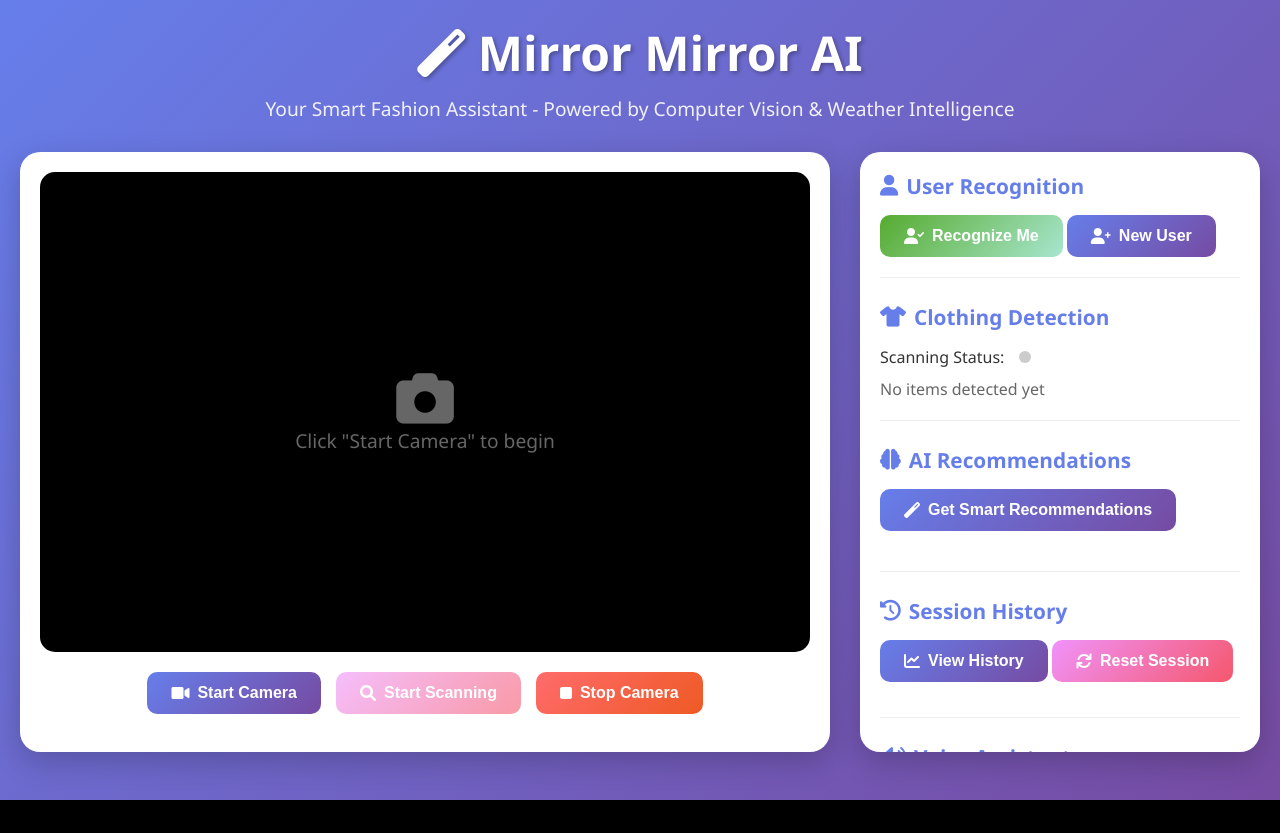
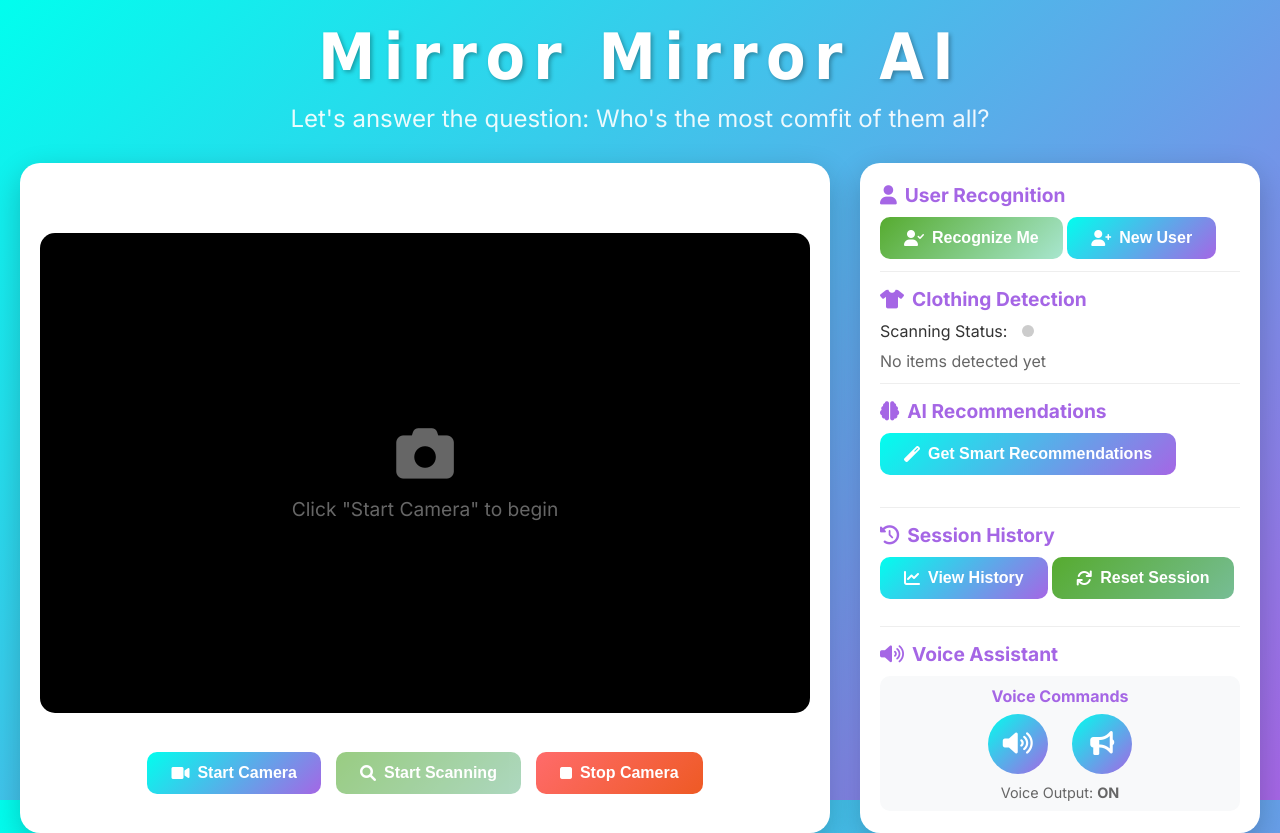
Before and after one commit to aviad1486/Machine-Learning, a Flask app: page / in a window 1280 px wide. Before the commit the page ends 800 px from the top, so only its background shows below. Run offline with Flask 3, Linux system fonts and the light colour scheme; parts of the project's set-up code (start-up, migrations or seed data) failed here and were passed over.

Commit message:
Enhanced styling in the UI
- Enhanced styling in error pages (404 and 500) and main index page with new gradients and font updates
- Improved layout and spacing in `index.html` for better user experience

```diff
--- a/templates/404.html
+++ b/templates/404.html
@@ -7,7 +7,7 @@
     <style>
         body {
             font-family: 'Segoe UI', Tahoma, Geneva, Verdana, sans-serif;
-            background: linear-gradient(135deg, #667eea 0%, #764ba2 100%);
+            background: linear-gradient(135deg, #01feee 0%, #a566e5 100%);
             min-height: 100vh;
             display: flex;
             align-items: center;
@@ -44,7 +44,7 @@
         <h1>404</h1>
         <h2>Mirror Mirror, where's that page?</h2>
         <p>The page you're looking for seems to have vanished into thin air!</p>
-        <a href="/" class="btn">🏠 Back to Home</a>
+        <a href="/" class="btn">Back to Home</a>
     </div>
 </body>
 </html>
--- a/templates/500.html
+++ b/templates/500.html
@@ -7,7 +7,7 @@
     <style>
         body {
             font-family: 'Segoe UI', Tahoma, Geneva, Verdana, sans-serif;
-            background: linear-gradient(135deg, #ff6b6b 0%, #ee5a24 100%);
+            background: linear-gradient(135deg, #01feee 0%, #a566e5 100%);
             min-height: 100vh;
             display: flex;
             align-items: center;
@@ -44,7 +44,7 @@
         <h1>500</h1>
         <h2>Oops! Something went wrong</h2>
         <p>The mirror is temporarily clouded. Our AI elves are working to fix it!</p>
-        <a href="/" class="btn">🔄 Try Again</a>
+        <a href="/" class="btn">Try Again</a>
     </div>
 </body>
 </html>
--- a/templates/index.html
+++ b/templates/index.html
@@ -4,6 +4,7 @@
     <meta charset="UTF-8">
     <meta name="viewport" content="width=device-width, initial-scale=1.0">
     <title>Mirror Mirror AI - Smart Fashion Assistant</title>
+    <link href="https://fonts.googleapis.com/css2?family=Inter:wght@300;400;500;600;700;900&display=swap" rel="stylesheet">
     <link href="https://cdnjs.cloudflare.com/ajax/libs/font-awesome/6.0.0/css/all.min.css" rel="stylesheet">
     <style>
         * {
@@ -13,8 +14,8 @@
         }
 
         body {
-            font-family: 'Segoe UI', Tahoma, Geneva, Verdana, sans-serif;
-            background: linear-gradient(135deg, #667eea 0%, #764ba2 100%);
+            font-family: 'Inter', Tahoma, Geneva, Verdana, sans-serif;
+            background: linear-gradient(135deg, #01feee 0%, #a566e5 100%);
             min-height: 100vh;
             color: #333;
         }
@@ -32,13 +33,17 @@
         }
 
         .header h1 {
-            font-size: 3rem;
+            font-family: Tahoma, sans-serif;
+            font-size: 4rem;
+            font-weight: 900;
             margin-bottom: 10px;
             text-shadow: 2px 2px 4px rgba(0,0,0,0.3);
+            letter-spacing: 0.05em;
+            animation: letterSpacingPulse 4s ease-in-out infinite;
         }
 
         .header p {
-            font-size: 1.2rem;
+            font-size: 1.5rem;
             opacity: 0.9;
         }
 
@@ -52,7 +57,7 @@
         .camera-section {
             background: white;
             border-radius: 20px;
-            padding: 20px;
+            padding: 70px 20px 20px 20px;
             box-shadow: 0 10px 30px rgba(0,0,0,0.2);
         }
 
@@ -65,6 +70,7 @@
             display: flex;
             align-items: center;
             justify-content: center;
+            flex-direction: column;
         }
 
         #videoFeed {
@@ -77,6 +83,11 @@
             color: #666;
             font-size: 1.2rem;
             text-align: center;
+            display: flex;
+            flex-direction: column;
+            align-items: center;
+            justify-content: center;
+            gap: 15px;
         }
 
         .camera-controls {
@@ -84,6 +95,8 @@
             gap: 15px;
             margin-top: 20px;
             justify-content: center;
+            align-items: center;
+            min-height: 80px;
         }
 
         .btn {
@@ -100,7 +113,7 @@
         }
 
         .btn-primary {
-            background: linear-gradient(135deg, #667eea, #764ba2);
+            background: linear-gradient(135deg, #01feee, #a566e5);
             color: white;
         }
 
@@ -110,7 +123,7 @@
         }
 
         .btn-warning {
-            background: linear-gradient(135deg, #f093fb, #f5576c);
+            background: linear-gradient(135deg, #56ab2f, #77bd95);
             color: white;
         }
 
@@ -139,8 +152,8 @@
         }
 
         .panel-section {
-            margin-bottom: 25px;
-            padding-bottom: 20px;
+            margin-bottom: 15px;
+            padding-bottom: 12px;
             border-bottom: 1px solid #eee;
         }
 
@@ -149,9 +162,9 @@
         }
 
         .panel-section h3 {
-            color: #667eea;
-            margin-bottom: 15px;
-            font-size: 1.3rem;
+            color: #a566e5;
+            margin-bottom: 10px;
+            font-size: 1.2rem;
             display: flex;
             align-items: center;
             gap: 8px;
@@ -182,7 +195,7 @@
         }
 
         .clothing-tag {
-            background: linear-gradient(135deg, #667eea, #764ba2);
+            background: linear-gradient(135deg, #01feee, #a566e5);
             color: white;
             padding: 6px 12px;
             border-radius: 20px;
@@ -193,9 +206,9 @@
         .user-info {
             background: linear-gradient(135deg, #56ab2f, #a8e6cf);
             color: white;
-            padding: 15px;
+            padding: 10px;
             border-radius: 10px;
-            margin-bottom: 15px;
+            margin-bottom: 10px;
         }
 
         .user-info h4 {
@@ -208,7 +221,7 @@
 
         .recommendation-item {
             background: #f8f9fa;
-            border-left: 4px solid #667eea;
+            border-left: 4px solid #a566e5;
             padding: 12px;
             margin-bottom: 10px;
             border-radius: 5px;
@@ -302,6 +315,18 @@
             to { transform: rotate(360deg); }
         }
 
+        @keyframes letterSpacingPulse {
+            0% {
+                letter-spacing: 0.05em;
+            }
+            50% {
+                letter-spacing: 0.15em;
+            }
+            100% {
+                letter-spacing: 0.05em;
+            }
+        }
+
         .modal {
             display: none;
             position: fixed;
@@ -372,18 +397,18 @@
         .voice-controls {
             background: #f8f9fa;
             border-radius: 10px;
-            padding: 15px;
-            margin-top: 15px;
+            padding: 10px;
+            margin-top: 10px;
             text-align: center;
         }
 
         .voice-controls h4 {
-            margin-bottom: 15px;
-            color: #667eea;
+            margin-bottom: 8px;
+            color: #a566e5;
         }
 
         .btn-voice {
-            background: linear-gradient(135deg, #667eea, #764ba2);
+            background: linear-gradient(135deg, #01feee, #a566e5);
             color: white;
             border: none;
             border-radius: 50px;
@@ -397,7 +422,7 @@
 
         .btn-voice:hover {
             transform: scale(1.1);
-            box-shadow: 0 5px 20px rgba(102, 126, 234, 0.4);
+            box-shadow: 0 5px 20px rgba(165, 102, 229, 0.4);
         }
 
         .btn-voice.recording {
@@ -424,8 +449,8 @@
 <body>
     <div class="container">
         <div class="header">
-            <h1><i class="fas fa-magic"></i> Mirror Mirror AI</h1>
-            <p>Your Smart Fashion Assistant - Powered by Computer Vision & Weather Intelligence</p>
+            <h1> Mirror Mirror AI</h1>
+            <p>Let's answer the question: Who's the most comfit of them all?</p>
         </div>
 
         <div class="main-content">
```
Also changed, not shown: index.html (+14 -5 lines).
